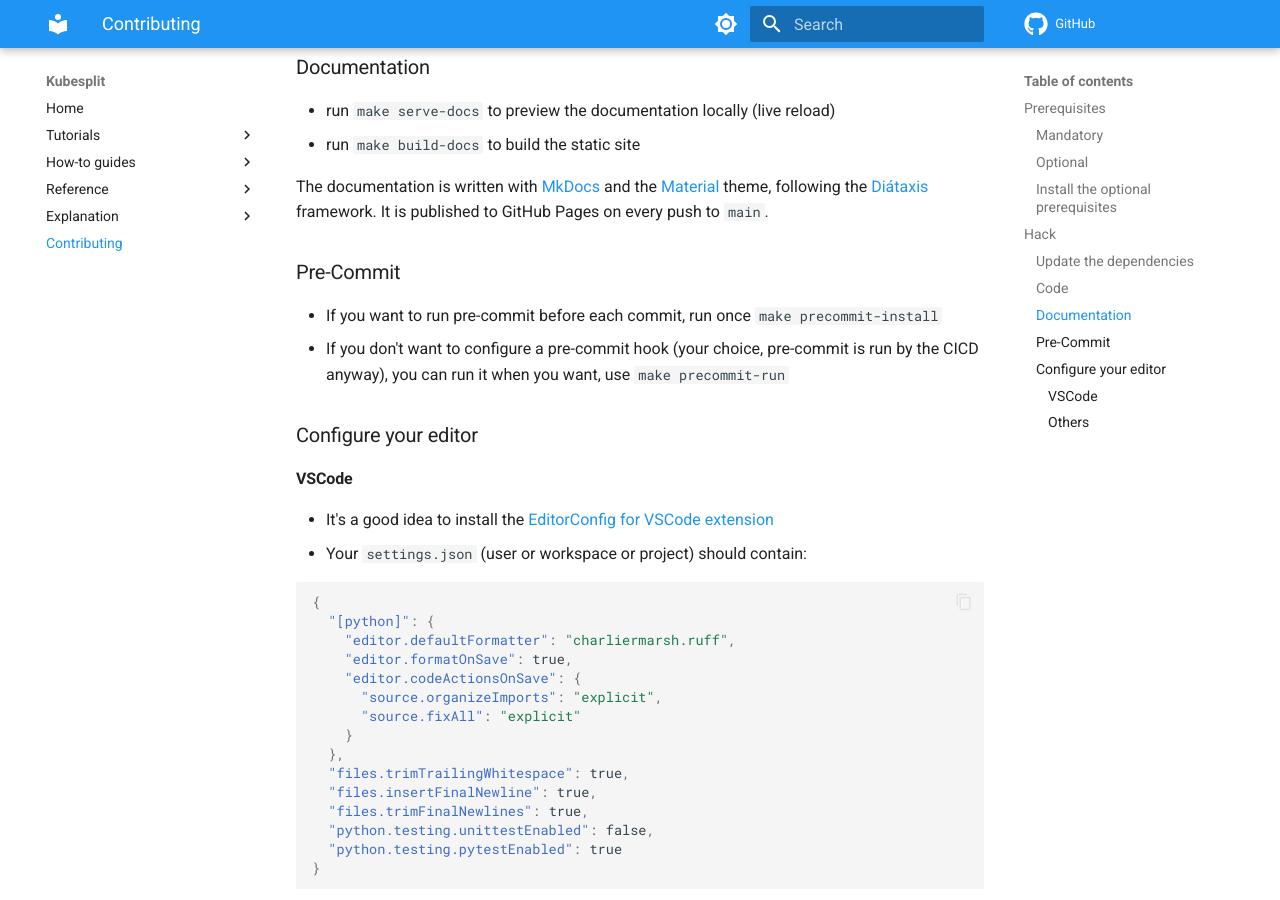
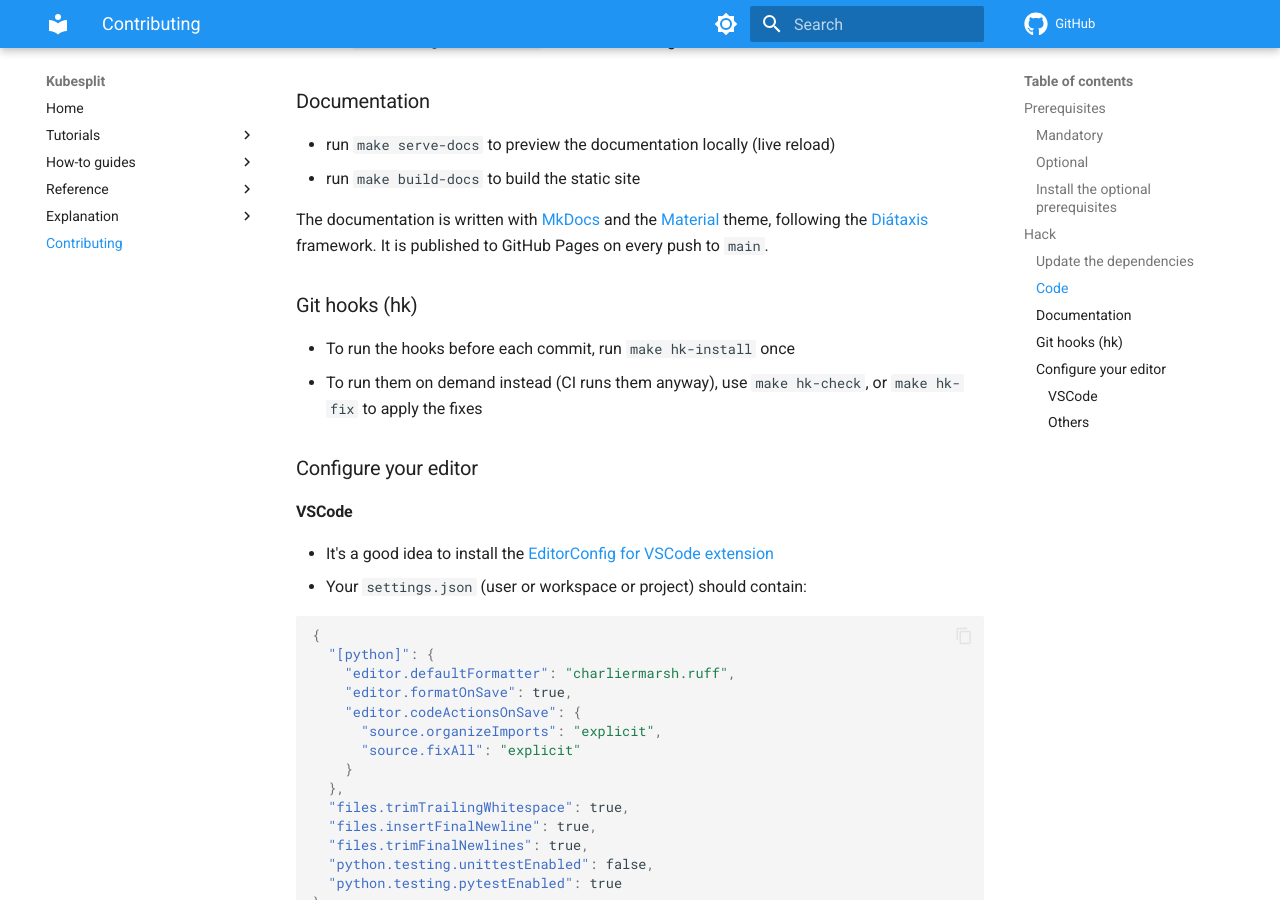
Before and after one commit to looztra/kubesplit, an MkDocs documentation site: the page built from docs/contributing.md, in a window 1280 px wide and 900 px high, scrolled down 1096 px. Built offline with MkDocs 1.6.1 and Material for MkDocs 9.7.7, drawn with Linux system fonts in a browser that asks for light colours; comment, search, counter and statistics services are not loaded.

Commit message:
chore(hooks): migrate git hooks from pre-commit to hk (#465)
Align kubesplit with looztra/yamkix: hk drives the git hooks, using its
builtins where they exist, and prek runs the remaining hooks that have
no hk builtin (check-yaml/toml/json/json5, yamkix) from a trimmed
.pre-commit-config.yaml.

- hk.pkl: new hook config (relaxed yamllint, markdownlint-cli2 custom
  step, HISTORY.rst excluded from check-merge-conflict because RST
  "=======" title lines are flagged as conflict markers)
- .mise.toml: drop pipx:pre-commit, add hk, prek, markdownlint-cli2,
  yamllint
- mise tasks / make targets: precommit:* and precommit-* replaced by
  hk:install|check|fix and hk-install|check|fix (no aliases)
- CI: pre-commit job renamed to hk ("hk hooks"), runs mise run hk:check,
  caches ~/.cache/prek; mise cache prefix bumped to mise-v2
- renovate: custom regex manager to bump the hk pkl package version
  pinned in hk.pkl
- docs/contributing.md, AGENTS.md and PR template updated

Co-authored-by: Claude Opus 5.5 <noreply@anthropic.com>

```diff
--- a/docs/contributing.md
+++ b/docs/contributing.md
@@ -9,7 +9,8 @@
 ### Optional
 
 - [mise](https://mise.jdx.dev/)
-- [Pre-Commit](https://pre-commit.com/#install)
+- [hk](https://hk.jdx.dev/)
+- [prek](https://prek.j178.dev/)
 - [shfmt](https://github.com/mvdan/sh)
 - [shellcheck](https://github.com/koalaman/shellcheck)
 - [editorconfig-checker](https://github.com/editorconfig-checker/editorconfig-checker)
@@ -46,10 +47,10 @@ The documentation is written with [MkDocs](https://www.mkdocs.org/) and the
 [Diátaxis](https://diataxis.fr/) framework. It is published to GitHub Pages on
 every push to `main`.
 
-### Pre-Commit
+### Git hooks (hk)
 
-- If you want to run pre-commit before each commit, run once `make precommit-install`
-- If you don't want to configure a pre-commit hook (your choice, pre-commit is run by the CICD anyway), you can run it when you want, use `make precommit-run`
+- To run the hooks before each commit, run `make hk-install` once
+- To run them on demand instead (CI runs them anyway), use `make hk-check`, or `make hk-fix` to apply the fixes
 
 ### Configure your editor
 
```
Also changed, not shown: .pre-commit-config.yaml (+1 -58 lines), AGENTS.md (+3 -3 lines), .github/PULL_REQUEST_TEMPLATE.md, .mise.toml, .taplo.toml, 9 other files.
